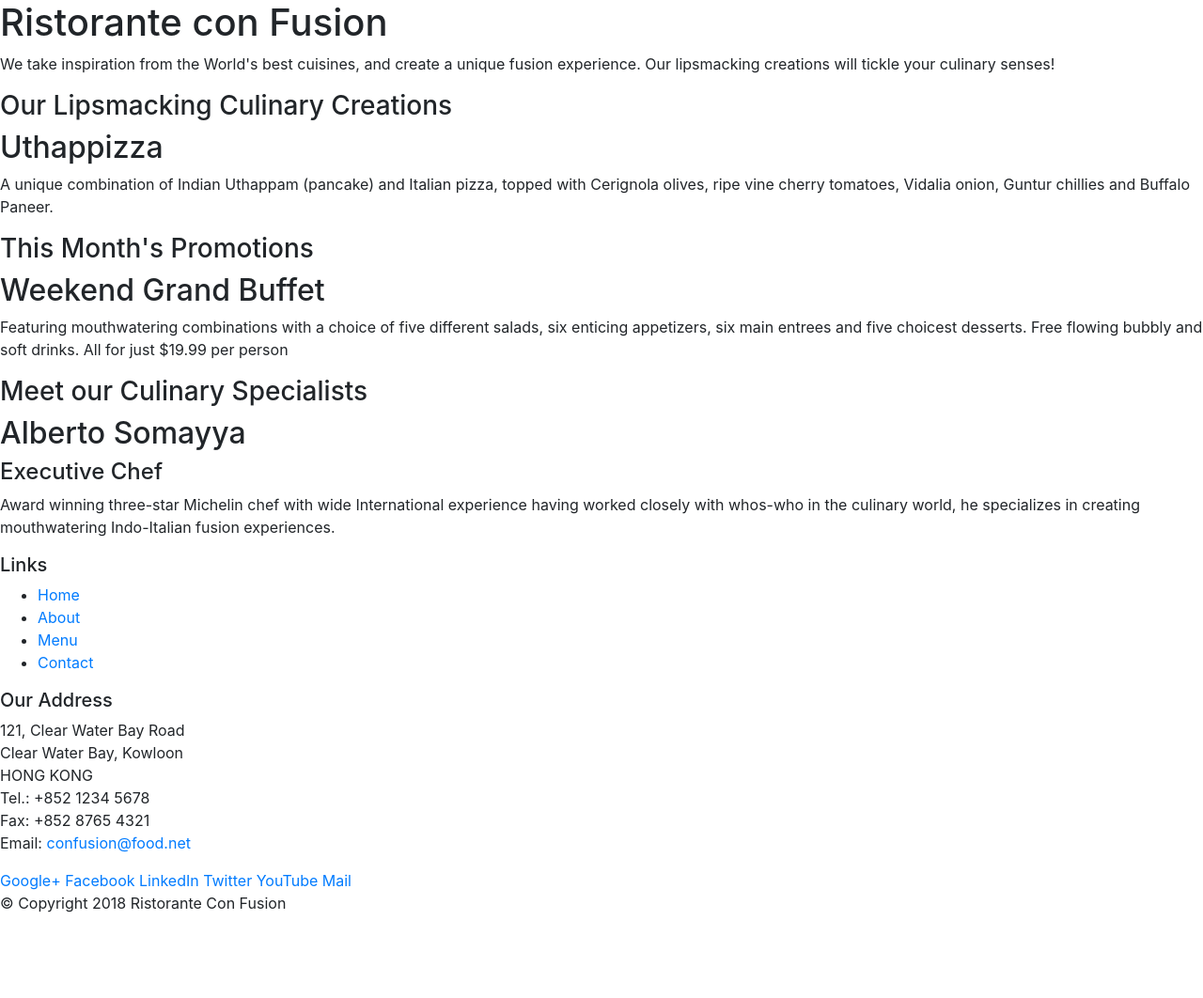
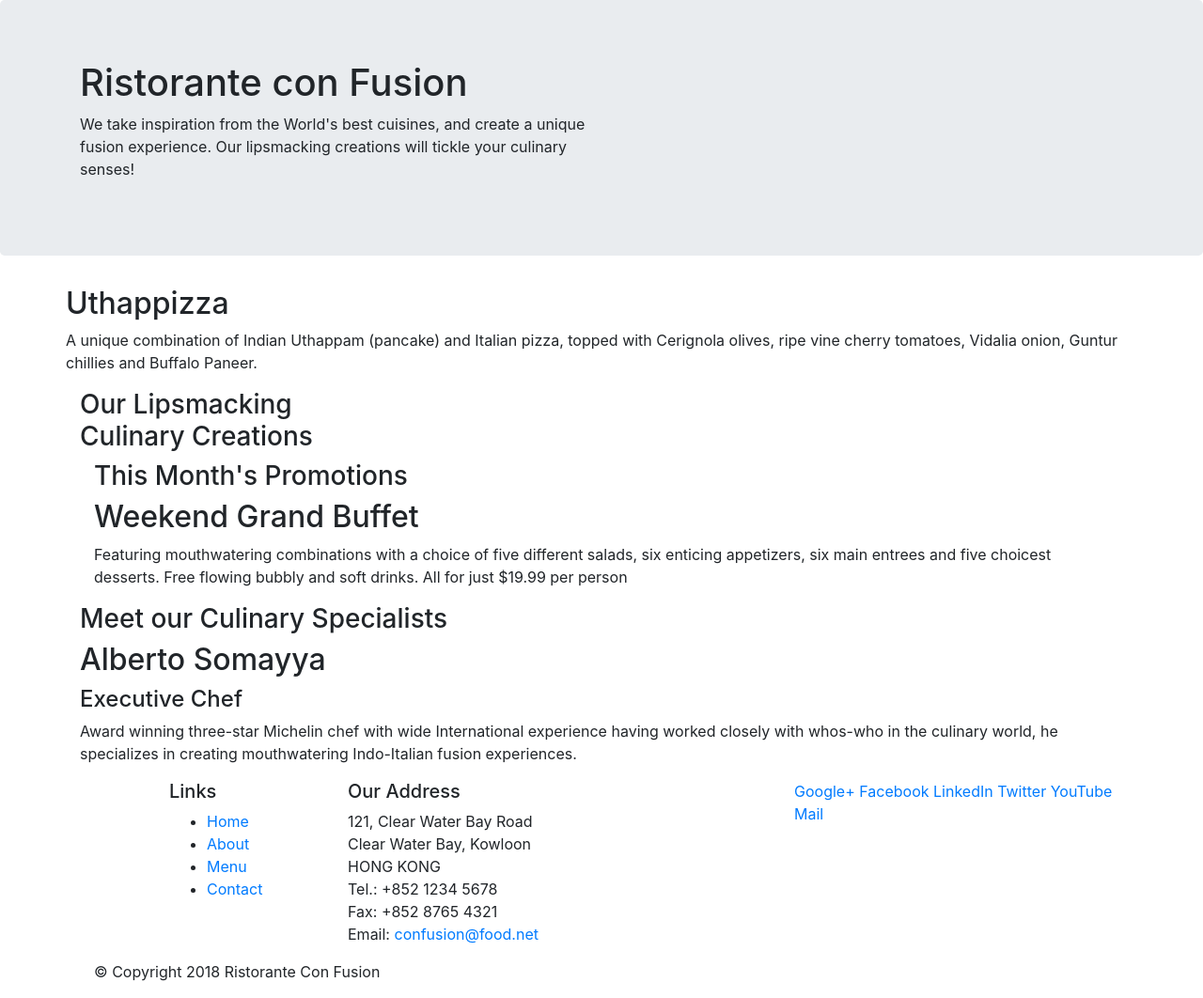
Before and after one commit to LoamySand/WebStack, a website: page index.html in a window 1280 px wide. Shown: the whole page at 94% size. Before the commit the page ends 989 px from the top, so only its background shows below. Drawn offline with nearby package versions, Linux system fonts and the light colour scheme.

Commit message:
Bootstrap Grid part 1

```diff
--- a/index.html
+++ b/index.html
@@ -11,33 +11,33 @@
 </head>
 
 <body>
-
-    <header>
-        <div>
-            <div>
-                <div>
+<header class="jumbotron">
+    <div class="container">
+        <div class="row">
+            <div class="col-12 col-sm-6">
                 <h1>Ristorante con Fusion</h1>
                 <p>We take inspiration from the World's best cuisines, and create a unique fusion experience. Our lipsmacking creations will tickle your culinary senses!</p>
             </div>
-                <div>
+            <div class="col-12 col-sm">
             </div>
         </div>
     </div>
+
 </header>
 
-    <div>
-        <div>
-            <div>
+<div class="container">
+    <div class="row">
+        <div class="col-12 col-sm-4 order-sm-last col-md-3">
             <h3>Our Lipsmacking Culinary Creations</h3>
         </div>
-            <div>
+        <div> <!--class="col col-sm order-sm-first col-md"-->
             <h2>Uthappizza</h2>
             <p>A unique combination of Indian Uthappam (pancake) and Italian pizza, topped with Cerignola olives, ripe vine cherry tomatoes, Vidalia onion, Guntur chillies and Buffalo Paneer.</p>
         </div>
     </div>
 
 
-        <div>
+    <div class="col col-sm order-sm-first col-md">
         <div>
             <h3>This Month's Promotions</h3>
         </div>
@@ -60,9 +60,9 @@
 </div>
 
 <footer>
-        <div>
-            <div>
-                <div>
+    <div class="container">
+        <div class="row">
+            <div class="col-4 offset-1 col-sm-2">
                 <h5>Links</h5>
                 <ul>
                     <li><a href="#">Home</a></li>
@@ -71,7 +71,7 @@
                     <li><a href="#">Contact</a></li>
                 </ul>
             </div>
-                <div>
+            <div class="col-7 col-sm-5">
                 <h5>Our Address</h5>
                 <address>
                     121, Clear Water Bay Road<br>
@@ -82,7 +82,7 @@
                     Email: <a href="mailto:confusion@food.net">confusion@food.net</a>
                 </address>
             </div>
-                <div>
+            <div class="col-12 col-sm-4">
                 <div>
                     <a href="http://google.com/+">Google+</a>
                     <a href="http://www.facebook.com/profile.php?id=">Facebook</a>
@@ -94,7 +94,7 @@
             </div>
         </div>
         <div>
-                <div>
+            <div class="col-auto">
                 <p>© Copyright 2018 Ristorante Con Fusion</p>
             </div>
         </div>
```
Lines whose indentation alone changed are shown as unchanged.
